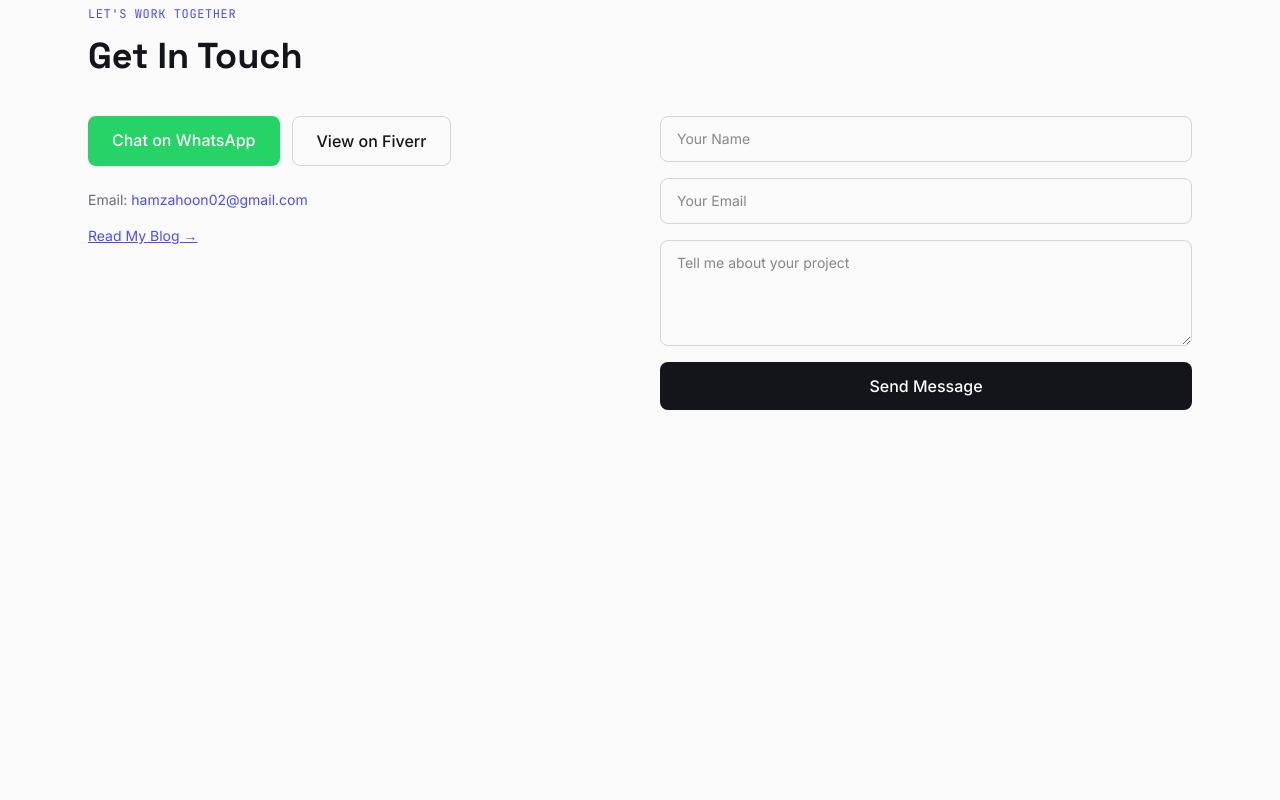
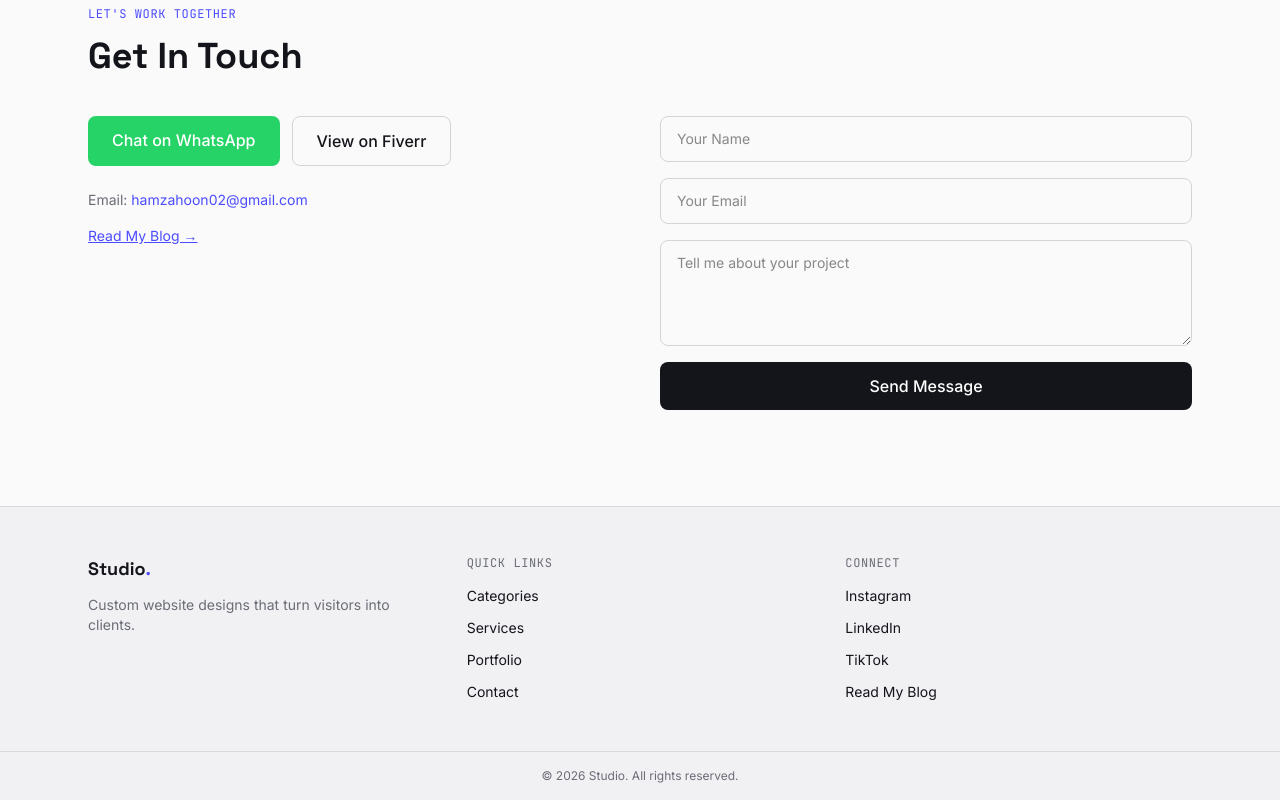
Before and after one commit to hamzazkriya02/portfolio-website, a Next.js app: page / in a window 1280 px wide. Shown: the part 6364-7164 px from the top of the page. Before the commit the page ends 6870 px from the top, so only its background shows below. Built offline with nearby package versions, Linux system fonts and the light colour scheme.

Commit message:
Add: Footer section - homepage complete

```diff
--- a/app/page.tsx
+++ b/app/page.tsx
@@ -10,6 +10,7 @@ import Reviews from "@/components/Reviews";
 import Pricing from "@/components/Pricing";
 import FAQ from "@/components/FAQ";
 import Contact from "@/components/Contact";
+import Footer from "@/components/Footer";
 
 export default function Home() {
   return (
@@ -26,6 +27,7 @@ export default function Home() {
       <Pricing />
       <FAQ />
       <Contact />
+      <Footer />
     </main>
   );
 }
--- /dev/null
+++ b/components/Footer.tsx
@@ -0,0 +1,71 @@
+const quickLinks = [
+  { label: "Categories", href: "#categories" },
+  { label: "Services", href: "#services" },
+  { label: "Portfolio", href: "#portfolio" },
+  { label: "Contact", href: "#contact" },
+];
+
+const socialLinks = [
+  { label: "Instagram", href: "https://instagram.com/" },
+  { label: "LinkedIn", href: "https://linkedin.com/in/muhammad-hamza-315hz02" },
+  { label: "TikTok", href: "https://www.tiktok.com/@codewithhamza02" },
+];
+
+export default function Footer() {
+  const blogUrl = "https://webdesignhub02.blogspot.com/";
+  const year = new Date().getFullYear();
+
+  return (
+    <footer className="border-t border-black/10 bg-[color:var(--surface)]">
+      <div className="mx-auto max-w-6xl px-6 py-12 grid grid-cols-1 sm:grid-cols-3 gap-8">
+        <div>
+          <span className="font-[family-name:var(--font-display)] text-lg font-bold">
+            Studio<span className="text-[color:var(--accent)]">.</span>
+          </span>
+          <p className="text-sm text-[color:var(--muted)] mt-3">
+            Custom website designs that turn visitors into clients.
+          </p>
+        </div>
+
+        <div>
+          <h4 className="font-[family-name:var(--font-mono)] text-xs uppercase tracking-wider text-[color:var(--muted)]">
+            Quick Links
+          </h4>
+          <ul className="mt-3 space-y-2">
+            {quickLinks.map((link) => (
+              <li key={link.label}>
+                <a href={link.href} className="text-sm hover:text-[color:var(--accent)] transition">
+                  {link.label}
+                </a>
+              </li>
+            ))}
+          </ul>
+        </div>
+
+        <div>
+          <h4 className="font-[family-name:var(--font-mono)] text-xs uppercase tracking-wider text-[color:var(--muted)]">
+            Connect
+          </h4>
+          <ul className="mt-3 space-y-2">
+            {socialLinks.map((link) => (
+              <li key={link.label}>
+                <a href={link.href} target="_blank" className="text-sm hover:text-[color:var(--accent)] transition">
+                  {link.label}
+                </a>
+              </li>
+            ))}
+            <li>
+              <a href={blogUrl} target="_blank" className="text-sm hover:text-[color:var(--accent)] transition">
+                Read My Blog
+              </a>
+            </li>
+          </ul>
+        </div>
+      </div>
+
+      <div className="border-t border-black/10 py-4 text-center text-xs text-[color:var(--muted)]">
+        © {year} Studio. All rights reserved.
+      </div>
+    </footer>
+  );
+}
```
